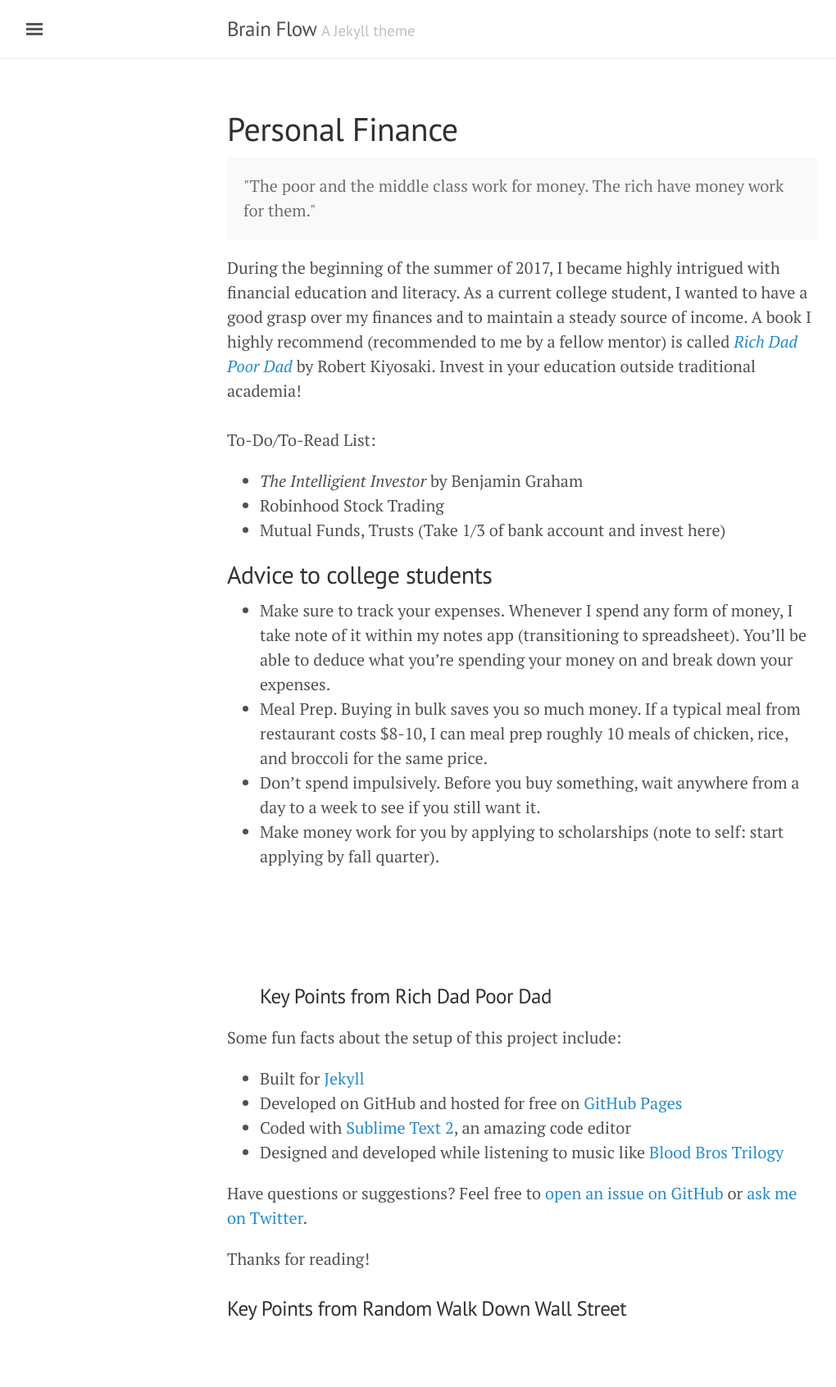
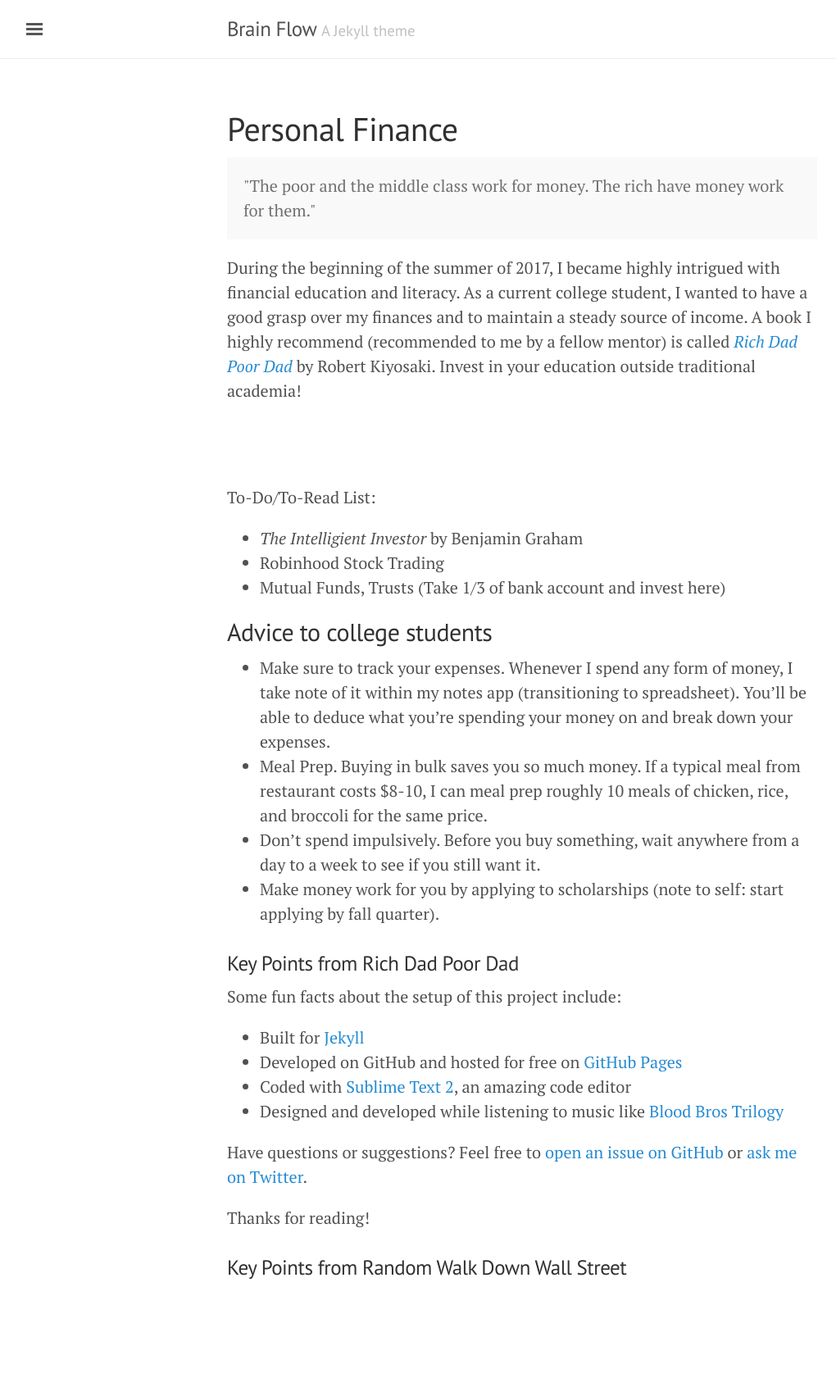
Before and after one commit to bjchia/bjchia.github.io, a Jekyll site: the page built from personalfinance.md, in a window 1280 px wide. Shown: the whole page at 82% size, without its empty margins (3-1023 px from the left). Built offline with Jekyll 4.4.1, drawn with Linux system fonts in a browser that asks for light colours; after the commit the page ends 1642 px from its top, so only the background shows below that.

Commit message:
Update personalfinance.md

```diff
--- a/personalfinance.md
+++ b/personalfinance.md
@@ -8,8 +8,9 @@
 </p>
 
 During the beginning of the summer of 2017, I became highly intrigued with financial education and literacy. As a current college student, I wanted to have a good grasp over my finances and to maintain a steady source of income. A book I highly recommend (recommended to me by a fellow mentor) is called [*Rich Dad Poor Dad*](http://www.lequydonhanoi.edu.vn/upload_images/S%C3%A1ch%20ngo%E1%BA%A1i%20ng%E1%BB%AF/Rich%20Dad%20Poor%20Dad.pdf) by Robert Kiyosaki. Invest in your education outside traditional academia!
-  <br>
-  <br>
+
+  <br> <br>
+
 To-Do/To-Read List:
 
 * *The Intelligient Investor* by Benjamin Graham
@@ -21,8 +22,8 @@
 * Meal Prep. Buying in bulk saves you so much money. If a typical meal from restaurant costs $8-10, I can meal prep roughly 10 meals of chicken, rice, and broccoli for the same price.
 * Don't spend impulsively. Before you buy something, wait anywhere from a day to a week to see if you still want it.
 * Make money work for you by applying to scholarships (note to self: start applying by fall quarter).
+<br>
 
-  <br> <br> <br>
 ### Key Points from Rich Dad Poor Dad
 
 Some fun facts about the setup of this project include:
```
